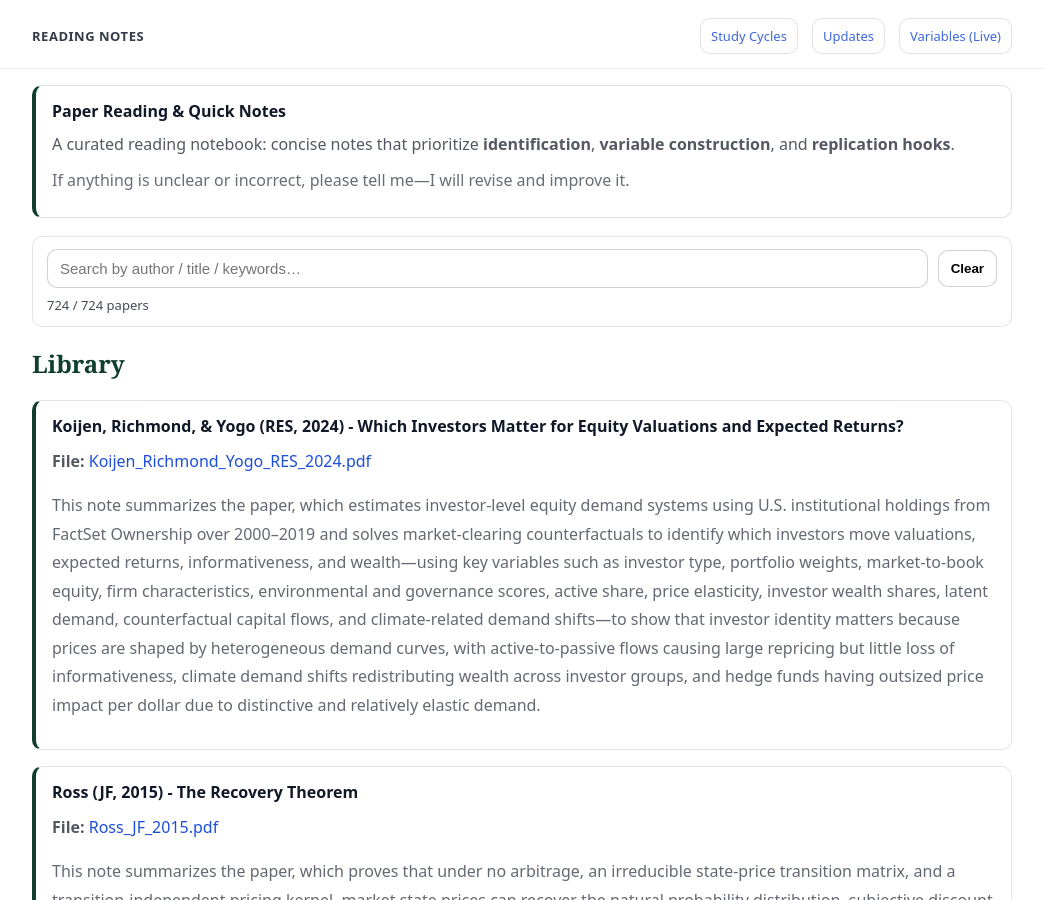
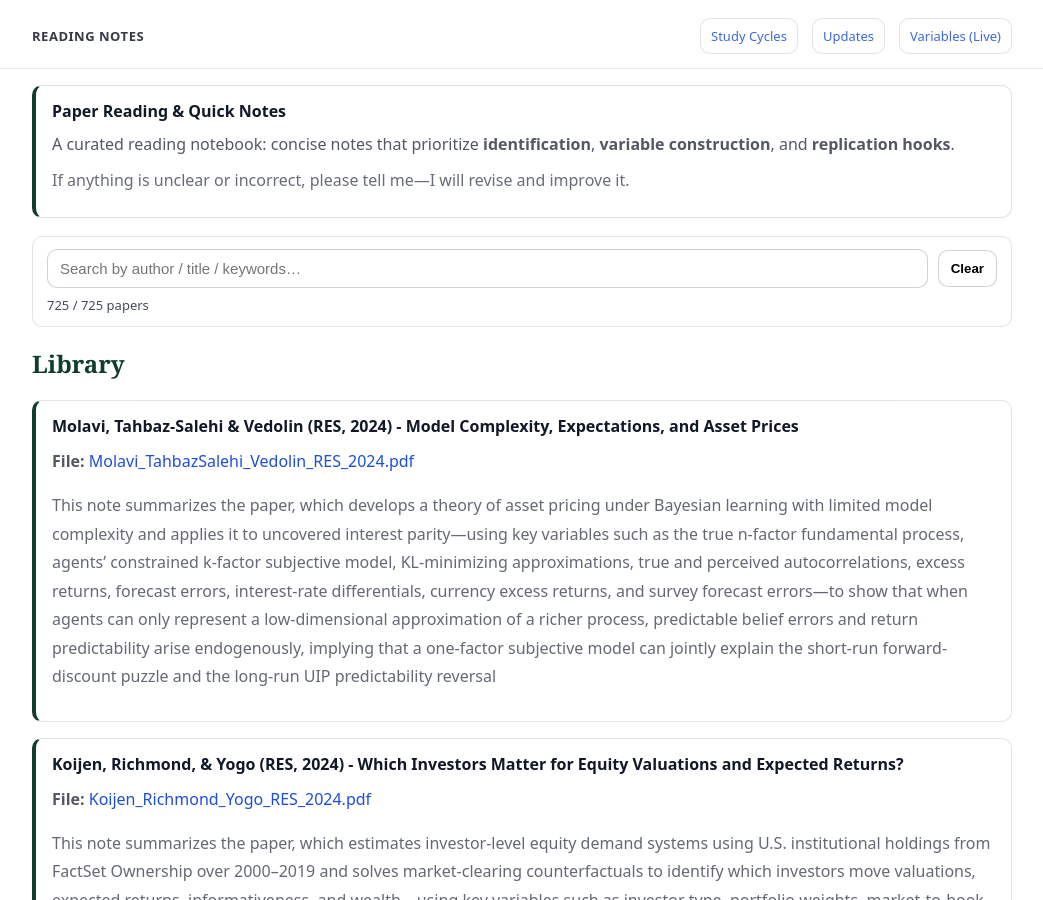
Before and after one commit to yaxinzn/study-archive, a Jekyll site: the page built from reading/index.md, in a window 1280 px wide and 900 px high. Shown: the whole window, without its empty margins (118-1161 px from the left). Built offline with Jekyll 4.4.1, drawn with Linux system fonts in a browser that asks for light colours.

Commit message:
Reading: add/update Molavi_TahbazSalehi_Vedolin_RES_2024.pdf

```diff
--- a/_data/reading.yml
+++ b/_data/reading.yml
@@ -1,3 +1,8 @@
+- title: "Molavi, Tahbaz-Salehi & Vedolin (RES, 2024) - Model Complexity, Expectations, and Asset Prices"
+  file: "Molavi_TahbazSalehi_Vedolin_RES_2024.pdf"
+  desc: >-
+    This note summarizes the paper, which develops a theory of asset pricing under Bayesian learning with limited model complexity and applies it to uncovered interest parity—using key variables such as the true n-factor fundamental process, agents’ constrained k-factor subjective model, KL-minimizing approximations, true and perceived autocorrelations, excess returns, forecast errors, interest-rate differentials, currency excess returns, and survey forecast errors—to show that when agents can only represent a low-dimensional approximation of a richer process, predictable belief errors and return predictability arise endogenously, implying that a one-factor subjective model can jointly explain the short-run forward-discount puzzle and the long-run UIP predictability reversal
+
 - title: "Koijen, Richmond, & Yogo (RES, 2024) - Which Investors Matter for Equity Valuations and Expected Returns?"
   file: "Koijen_Richmond_Yogo_RES_2024.pdf"
   desc: >-
```
Also changed, not shown: 1 other file.
